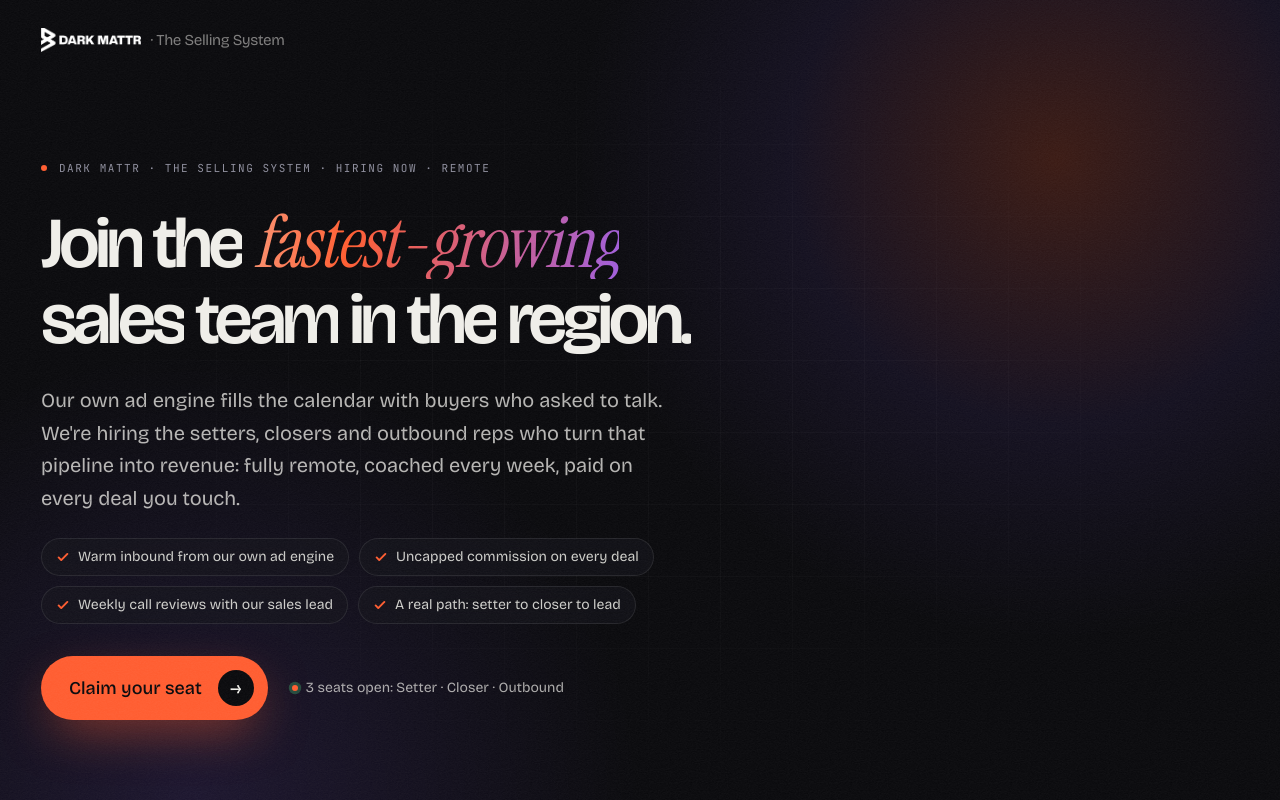
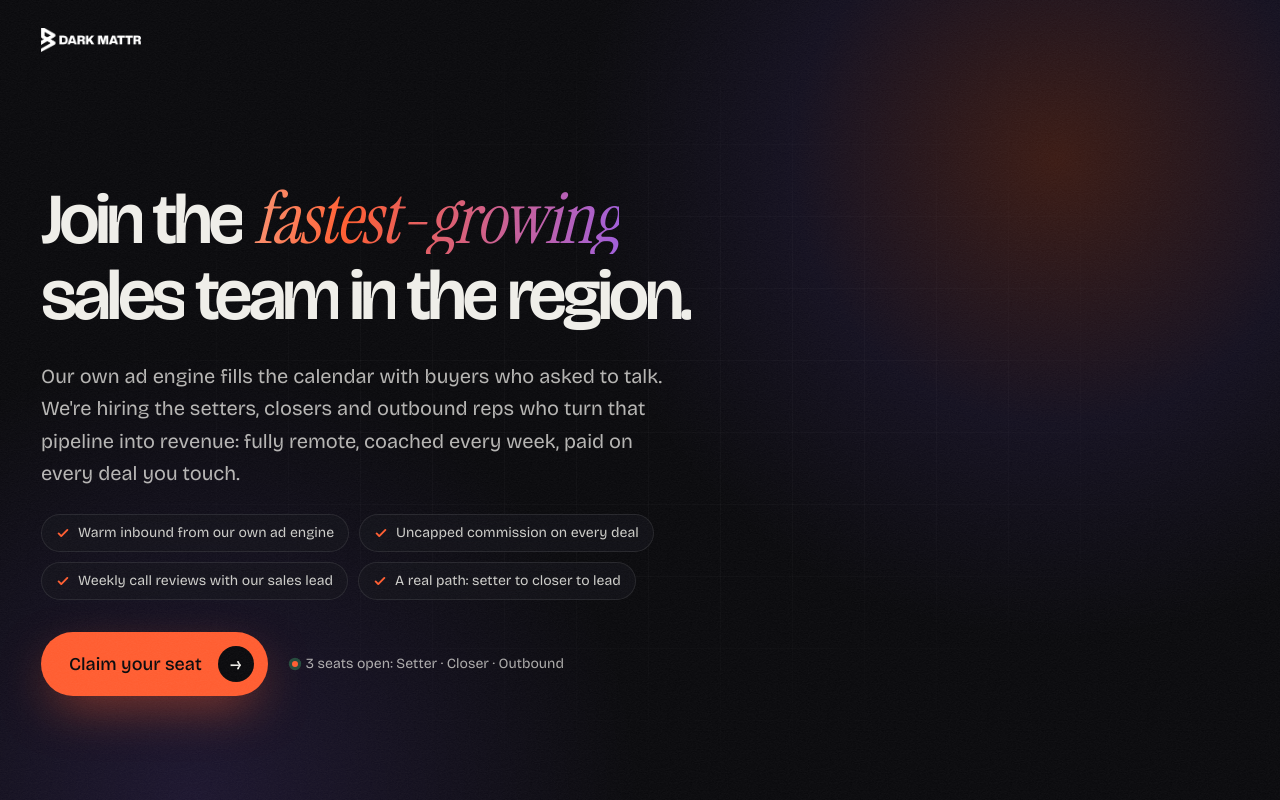
Before and after one commit to Darkmattrai/darkmattr-website-and-funnels, a Next.js app: page /selling-system in a window 1280 px wide. Built offline with nearby package versions, Linux system fonts and the light colour scheme.

Commit message:
Hero cleanup: drop eyebrow and brand suffix, popup CTA copy (#6)
Co-authored-by: Tech Lead <tech-lead@darkmattr.co>

```diff
--- a/src/app/selling-system/apply/page.tsx
+++ b/src/app/selling-system/apply/page.tsx
@@ -16,7 +16,6 @@ export default function ApplyPage() {
       <header className="container-x relative flex h-16 items-center justify-between md:h-20">
         <Link href="/selling-system" className="flex items-center gap-2.5 text-[0.95rem] tracking-tight">
           <BrandLogo priority className="h-5 w-auto md:h-6" />
-          <span className="hidden text-bone/50 sm:inline">· The Selling System</span>
         </Link>
         <span className="label">Step 2 of 2 · Survey</span>
       </header>
--- a/src/app/selling-system/page.tsx
+++ b/src/app/selling-system/page.tsx
@@ -1,7 +1,7 @@
 import type { Metadata } from "next";
 import { ApplyModal } from "@/components/hiring/ApplyModal";
 import { BrandLogo } from "@/components/hiring/BrandLogo";
-import { FadeUp, RevealText, SectionLabel } from "@/components/Reveal";
+import { FadeUp, RevealText } from "@/components/Reveal";
 import { hiring } from "@/content/hiring";
 import { site } from "@/content/site";
 
@@ -28,14 +28,12 @@ export default function SellingSystemHiring() {
       <header className="container-x relative z-10 flex h-16 items-center justify-between md:h-20">
         <a href={site.url} className="flex items-center gap-2.5 text-[0.95rem] tracking-tight">
           <BrandLogo priority className="h-5 w-auto md:h-6" />
-          <span className="hidden text-bone/50 sm:inline">· {hiring.brand}</span>
         </a>
       </header>
 
       <main className="container-x relative z-10 flex flex-1 items-center py-6 md:py-8">
         <div className="w-full max-w-[64rem]">
-          <SectionLabel>{hiring.eyebrow}</SectionLabel>
-          <h1 className="display mt-6 text-[clamp(2.4rem,5.6vw,5.75rem)] !leading-[0.98] md:mt-8">
+          <h1 className="display text-[clamp(2.4rem,5.6vw,5.75rem)] !leading-[0.98]">
             <RevealText text={hiring.headline.lineOne} as="span" className="block" accent={[hiring.headline.accent]} />
             <RevealText text={hiring.headline.lineTwo} as="span" className="block" delay={0.15} />
           </h1>
--- a/src/content/hiring.ts
+++ b/src/content/hiring.ts
@@ -75,7 +75,7 @@ export const roles: Role[] = [
 export const stepOne = {
   title: "Start your application",
   sub: "Four details, then the survey. We'll use them to map your answers to your profile.",
-  button: "Continue to the survey",
+  button: "Continue to the application",
 };
 
 export type Question =
```
